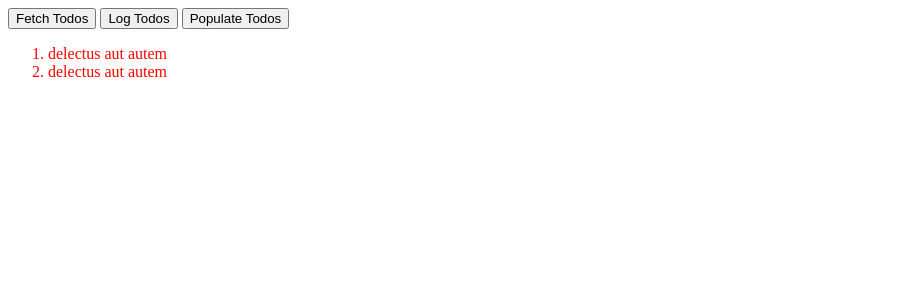
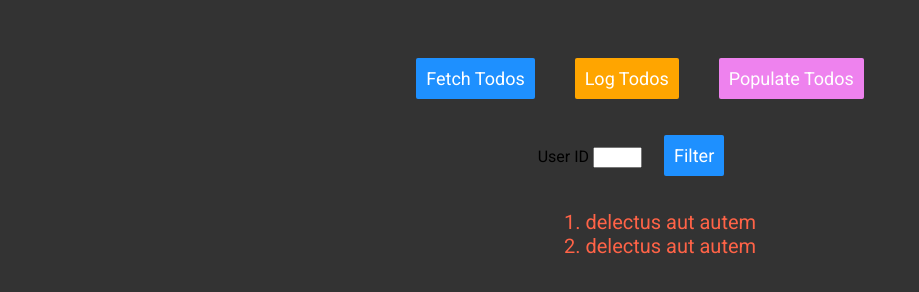
Before and after one commit to LaneGarner/Dummy-Data-Todo-List, a plain HTML site: page index.html in a window 1280 px wide. Both pictures are taken after a click on the button "Populate Todos". Shown: the whole page, without its empty margins (0-919 px from the left). Drawn offline with Linux system fonts and the light colour scheme.

Commit message:
working on filtering 1

```diff
--- a/index.html
+++ b/index.html
@@ -3,16 +3,24 @@
 <head>
     <meta charset="UTF-8">
     <meta name="viewport" content="width=device-width, initial-scale=1.0">
+    <link href="https://fonts.googleapis.com/css2?family=Roboto:ital,wght@0,400;0,900;1,400&display=swap" rel="stylesheet">
+    <link rel="stylesheet" href="https://use.fontawesome.com/releases/v5.15.1/css/all.css" integrity="sha384-vp86vTRFVJgpjF9jiIGPEEqYqlDwgyBgEF109VFjmqGmIY/Y4HV4d3Gp2irVfcrp" crossorigin="anonymous">
     <link rel="stylesheet" href="styles.css">
     <script src="scripts.js"></script>
-    <title>Document</title>
+    <title>Dummy Data Todo List</title>
 </head>
 <body>
-    <button onclick="fetchTodos()">Fetch Todos</button>
-    <button onclick="logTodos()">Log Todos</button>
-    <button onclick="populateTodos()">Populate Todos</button>
+    <div>
+        <button onclick="fetchTodos()">Fetch Todos</button>
+        <button onclick="logTodos()">Log Todos</button>
+        <button onclick="populateTodos()">Populate Todos</button>
+    </div>
+    <div>
+        <label for="user">User ID</label>
+        <input type="number" id="user" min="1" max="10">
+        <button onclick="findID()">Filter</button>
+    </div>
     <ol id="todo-list">
-   <!-- LIs will go here -->
     </ol>
 </body>
 </html>
--- a/scripts.js
+++ b/scripts.js
@@ -1,5 +1,7 @@
+// const list = document.getElementById("todo-list");
+// console.log(toDos);
 let arrayOfTodos = [
-    {
+  {
     "userId": 14,
     "id": 1,
     "title": "delectus aut autem",
@@ -12,6 +14,8 @@ let arrayOfTodos = [
     "completed": false
   }]
 
+  let arrayFilter = [];
+
   const fetchTodos = () => {
     fetch('https://jsonplaceholder.typicode.com/todos')
     .then( (response) => response.json())
@@ -23,21 +27,67 @@ let arrayOfTodos = [
   }
 
 
+
+
   const populateTodos = () => {
       let toDos = document.getElementById('todo-list');
 
       for (let i = 0; i < arrayOfTodos.length; i++) {
-        let addListElement = document.createElement('li');
-        addListElement.innerHTML = arrayOfTodos[i].title;
-        toDos.appendChild (addListElement);
+        // let addLI = document.createElement('li');
+        // let text = document.createTextNode(arrayOfTodos[i].title);
+        // addLI.appendChild(text);
+
+        let addLI = document.createElement('li');
+        addLI.innerHTML = arrayOfTodos[i].title;
+        toDos.appendChild (addLI);
 
       if (arrayOfTodos[i].completed == false) {
-          addListElement.classList.add('incomplete');
+          addLI.classList.add('incomplete');
+          addLI.setAttribute("id", i);
+        //   const checkMark = addLI.insertAdjacentHTML('beforeend', ' <i class="far fa-check-circle"></i>');
+        // //   checkMark.classList.add(i);
+        //   checkMark.addEventListener('mouseup', function () {
+        //       arrayOfTodos[this.className].completed == true;
+        //   }
+          // )
       } else {
-          addListElement.classList.add('complete');
+          addLI.classList.add('complete');
       }
+    // toDos.appendChild(addLI);
   }
 }
+
+// const clearTodos = () => {
+//   document.getElementById("todo-list").innerHTML = "";
+// }
+
+const findID = () => {
+  let toDos = document.getElementById('todo-list');
+  document.getElementById("todo-list").innerHTML = "";
+  // toDos.innerHTML = "";
+  const myID = document.getElementById('user').value;
+  console.log(myID);
+  arrayFilter = arrayOfTodos.filter(array => array.userId == myID);
+
+  for (let i = 0; i < arrayFilter.length; i++) {
+  //  let addLI = document.createElement('li');
+  //  let text = document.createTextNode(arrayOfTodos[i].title);
+  //   addLI.appendChild(text);
+
+
+    let addLI = document.createElement('li');
+    addLI.innerHTML = arrayFilter;
+    toDos.appendChild(addLI);
+  }
+}
+
+
+// const filterTodos = () => {
+  //   const myID = document.getElementById('user');
+
+  //   arrayOfTodos.userID
+
+  // }
 
 
 /*
--- a/styles.css
+++ b/styles.css
@@ -1,7 +1,53 @@
+* {
+    font-family: 'Roboto', sans-serif;
+}
+
 .incomplete {
-    color: red;
+    color: tomato;
 }
 
 .complete {
-    color: green;
+    color: mediumseagreen;
 }
+
+body {
+    display: flex;
+    flex-direction: column;
+    align-items: center;
+    background: #333;
+    margin-top: 40px;
+}
+
+button {
+    border: none;
+    font-size: 18px;
+    padding: 10px;
+    margin: 1em;
+    border-radius: 2px;
+    cursor: pointer;
+}
+
+button:nth-of-type(1) {
+    background: dodgerblue;
+    color: white;
+}
+
+button:nth-of-type(2) {
+    background: orange;
+    color: white;
+}
+
+button:nth-of-type(3) {
+    background: violet;
+    color: white;
+}
+
+li {
+    font-size: 20px;
+    text-align: center;
+    list-style-position: inside;
+}
+
+li::selection {
+    background: yellow;
+}
```
